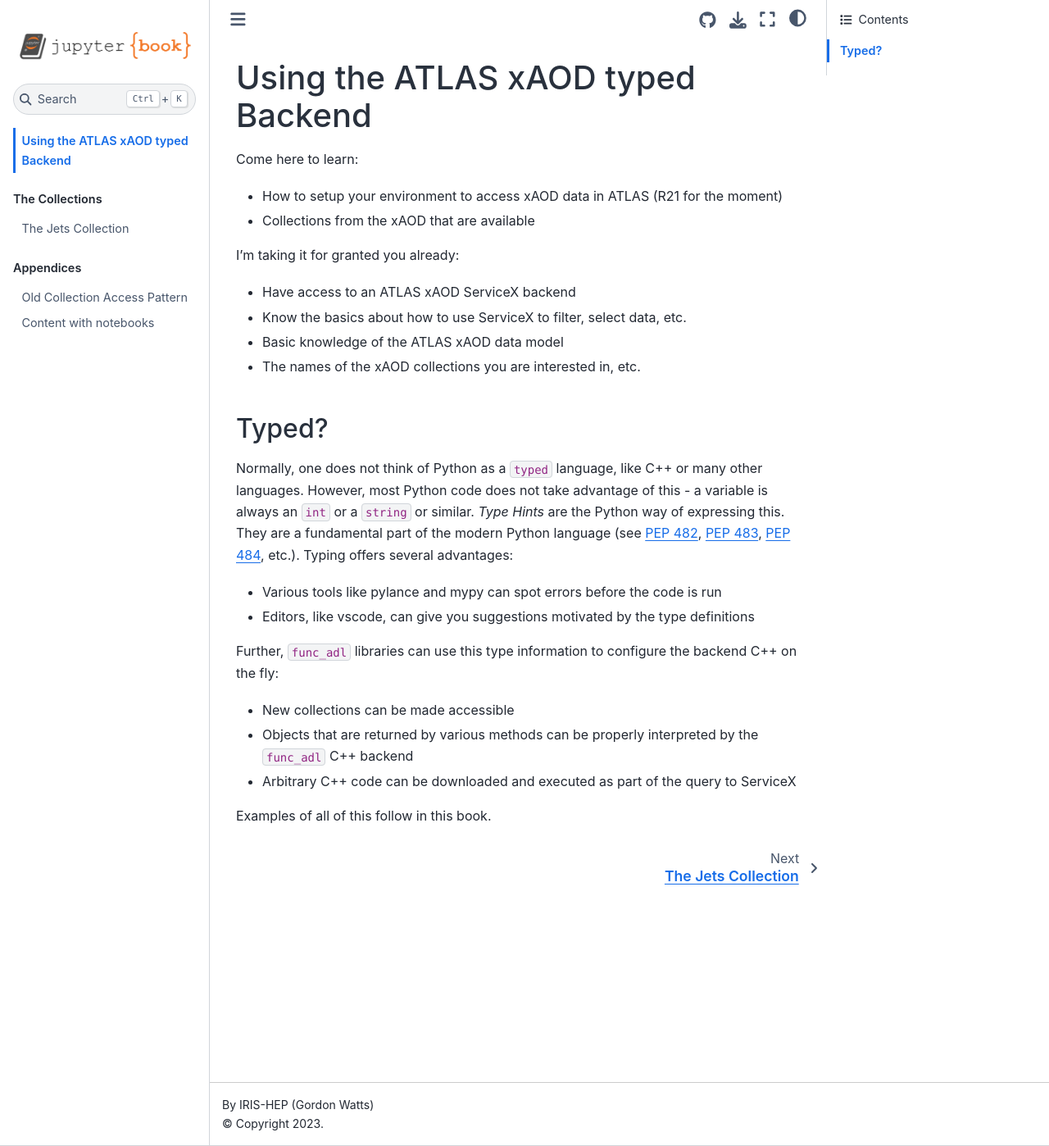
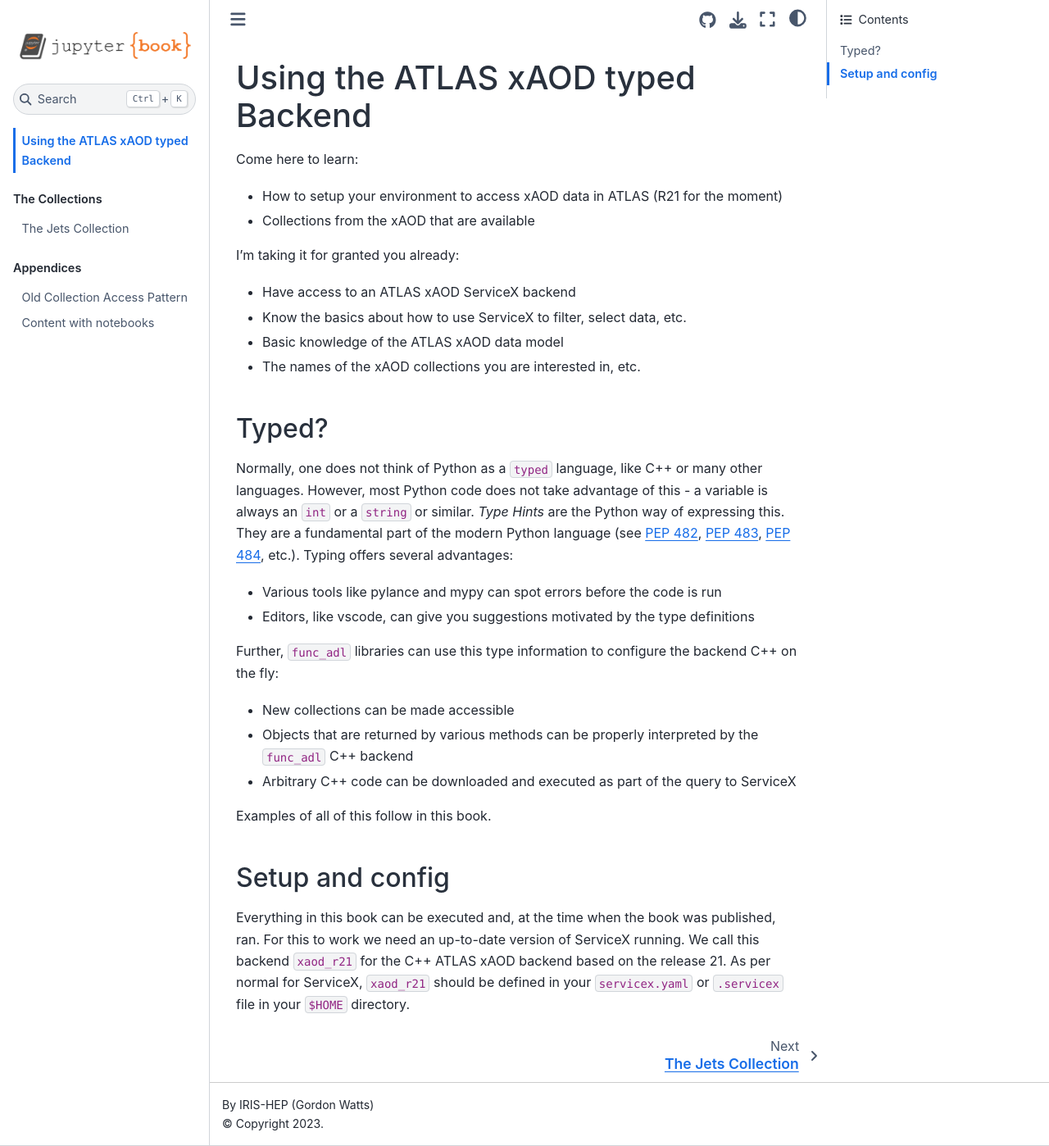
Before and after one commit to gordonwatts/xaod_usage, a Jupyter Book: the page built from book/intro.md, in a window 1280 px wide and 1398 px high. Shown: the whole window at 82% size. Built offline with Jupyter Book 1.0.4 settings and Sphinx 7.4.7 and the Sphinx Book theme 1.1.4, drawn with Linux system fonts in a browser that asks for light colours.

Commit message:
Minor intro info

```diff
--- a/book/intro.md
+++ b/book/intro.md
@@ -30,3 +30,10 @@ Further, `func_adl` libraries can use this type information to configure the bac
 - Arbitrary C++ code can be downloaded and executed as part of the query to ServiceX
 
 Examples of all of this follow in this book.
+
+## Setup and config
+
+Everything in this book can be executed and, at the time when the book was published, ran. For
+this to work we need an up-to-date version of ServiceX running. We call this backend `xaod_r21` for
+the C++ ATLAS xAOD backend based on the release 21. As per normal for ServiceX, `xaod_r21` should
+be defined in your `servicex.yaml` or `.servicex` file in your `$HOME` directory.
```
